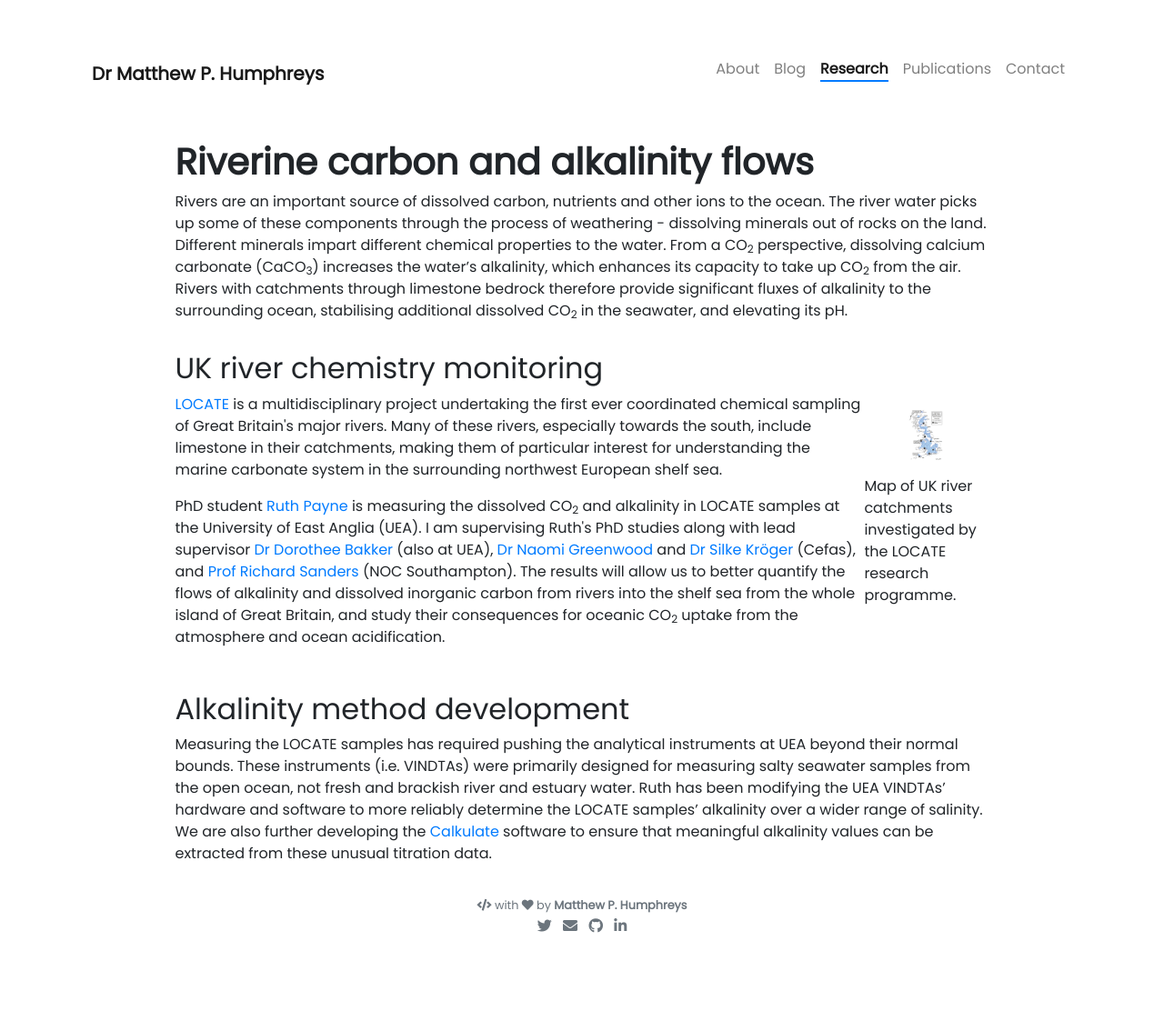
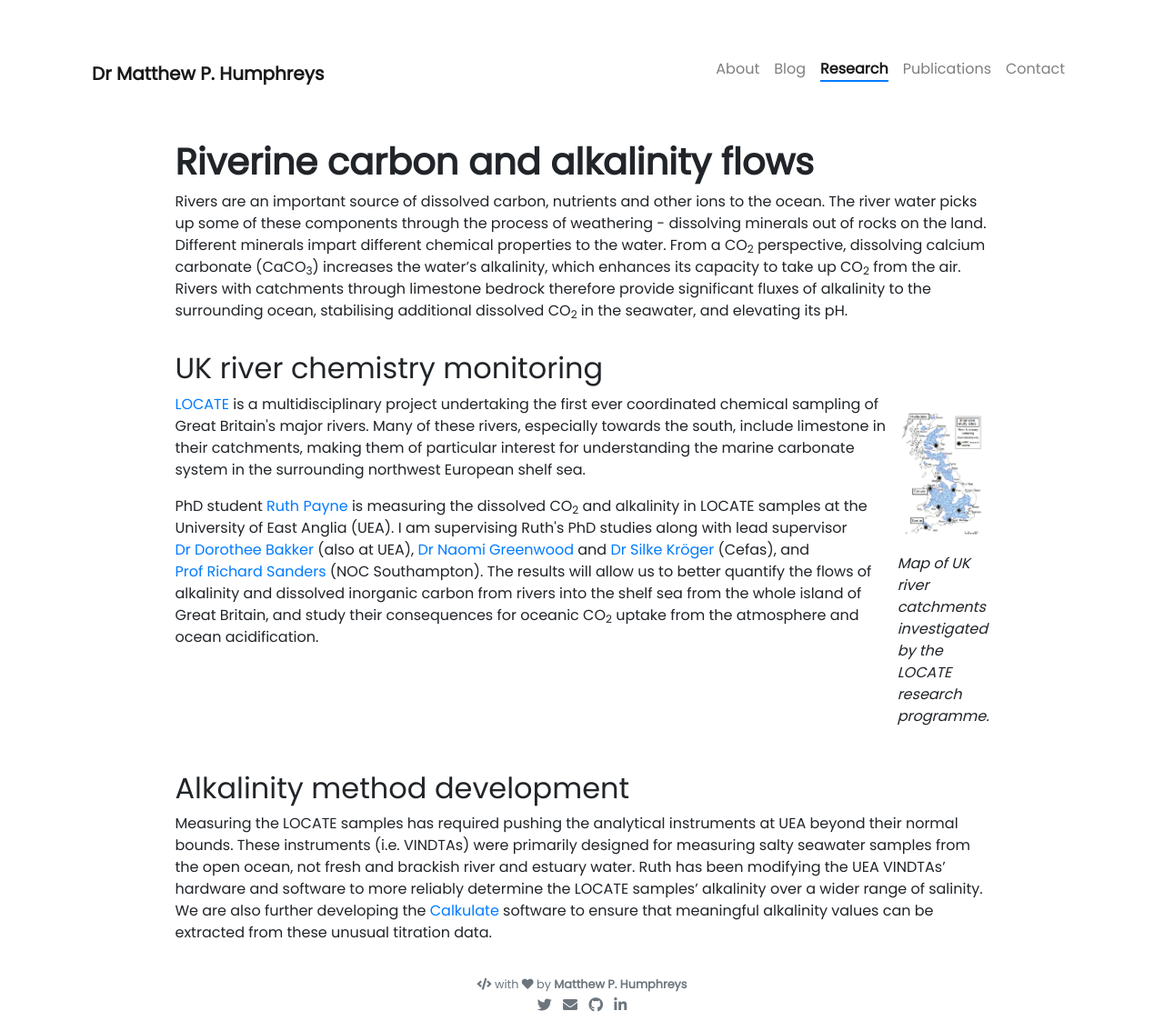
Before and after one commit to mvdh7/mvdh7.github.io, a Jekyll site: the page built from _projects/350-locate.md, in a window 1280 px wide. Shown: the whole page at 91% size. Built offline with Jekyll 4.4.1, drawn with Linux system fonts in a browser that asks for light colours; nearby versions of some CDN libraries; comment, search, counter and statistics services are not loaded; before the commit the page ends 1047 px from its top, so only the background shows below that.

Commit message:
Try flex width

```diff
--- a/_projects/350-locate.md
+++ b/_projects/350-locate.md
@@ -22,9 +22,9 @@
 <p>PhD student <a href="https://people.uea.ac.uk/ruth_s_payne">Ruth Payne</a> is measuring the dissolved CO<sub>2</sub> and alkalinity in LOCATE samples at the University of East Anglia (UEA). I am supervising Ruth's PhD studies along with lead supervisor <a href="https://people.uea.ac.uk/d_bakker">Dr Dorothee Bakker</a> (also at UEA), <a href="https://people.uea.ac.uk/n_greenwood">Dr Naomi Greenwood</a> and <a href="https://www.cefas.co.uk/about-us/people/dr-silke-kroeger/">Dr Silke Kröger</a> (Cefas), and <a href="https://noc.ac.uk/people/rics">Prof Richard Sanders</a> (NOC Southampton). The results will allow us to better quantify the flows of alkalinity and dissolved inorganic carbon from rivers into the shelf sea from the whole island of Great Britain, and study their consequences for oceanic CO<sub>2</sub> uptake from the atmosphere and ocean acidification.</p>
 </div>
 
-<figure>
-<img src="https://raw.githubusercontent.com/mvdh7/mvdh7.github.io/master/images/locate.png" width="30%" alt="Map of UK river catchments investigated by the LOCATE research programme." />
-<figcaption>Map of UK river catchments investigated by the LOCATE research programme.</figcaption>
+<figure style="flex-basis: 25%">
+<img src="https://raw.githubusercontent.com/mvdh7/mvdh7.github.io/master/images/locate.png" alt="Map of UK river catchments investigated by the LOCATE research programme." />
+<figcaption><i>Map of UK river catchments investigated by the LOCATE research programme.</i></figcaption>
 </figure>
 
 </div>
```
